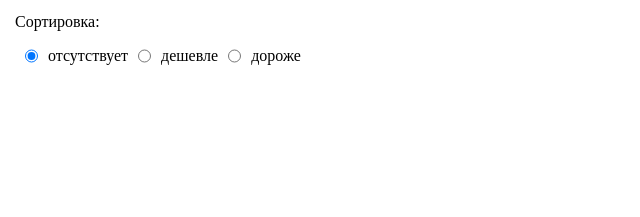
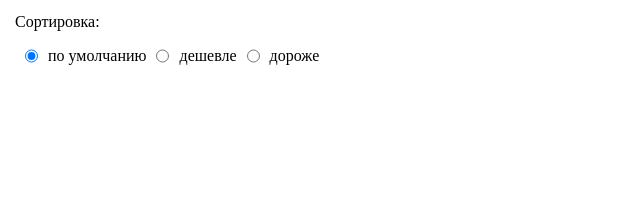
Before and after one commit to Romanov55/internet-store, a website: page index.html in a window 1280 px wide. Shown: the part 214-431 px from the top of the page, 0-640 px from the left. Drawn offline with Linux system fonts and the light colour scheme; no server answers.

Commit message:
fix title

```diff
--- a/index.html
+++ b/index.html
@@ -63,7 +63,7 @@
           <p>Сортировка: </p>
           <div id="sort-check">
             <input type="radio" class="radio-check" id="empty" name="fav_language" value="empty" checked>
-              <label for="empty">отсутствует</label><br>
+              <label for="empty">по умолчанию</label><br>
             <input type="radio" class="radio-check" id="cheaper" name="fav_language" value="cheaper">
               <label for="cheaper">дешевле</label><br>
             <input type="radio" class="radio-check" id="expensive" name="fav_language" value="expensive">
```
